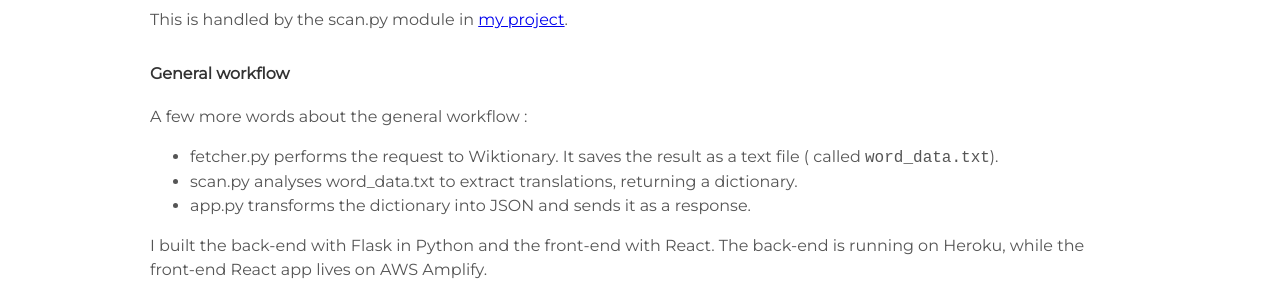
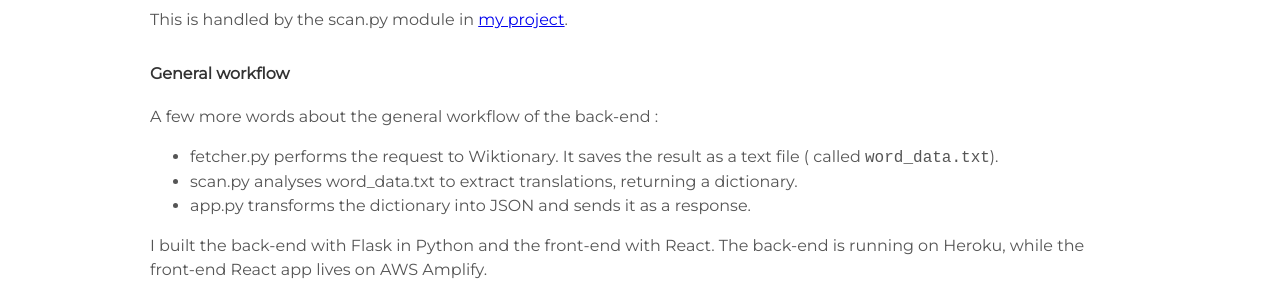
Before and after one commit to Max-le/CV-online, a Jekyll site: the page built from _posts/2020-02-29-WikiTranslate.md, in a window 1280 px wide and 900 px high, scrolled down 2563 px. Shown: the part 252-552 px from the top of the window. Built offline with Jekyll 4.4.1, drawn with Linux system fonts in a browser that asks for light colours.

Commit message:
small change in article Wiki

````diff
--- a/_posts/2020-02-29-WikiTranslate.md
+++ b/_posts/2020-02-29-WikiTranslate.md
@@ -75,7 +75,7 @@ This structure is pretty consistent, and the rules above pretty much describe ho
 This is handled by the scan.py module in [my project](https://github.com/Max-le/wikipython-server).
 
 #### General workflow
-A few more words about the general workflow :
+A few more words about the general workflow of the back-end :
 
 - fetcher.py performs the request to Wiktionary. It saves the result as a text file ( called ```word_data.txt```).
 - scan.py analyses word_data.txt to extract translations, returning a dictionary.
````
